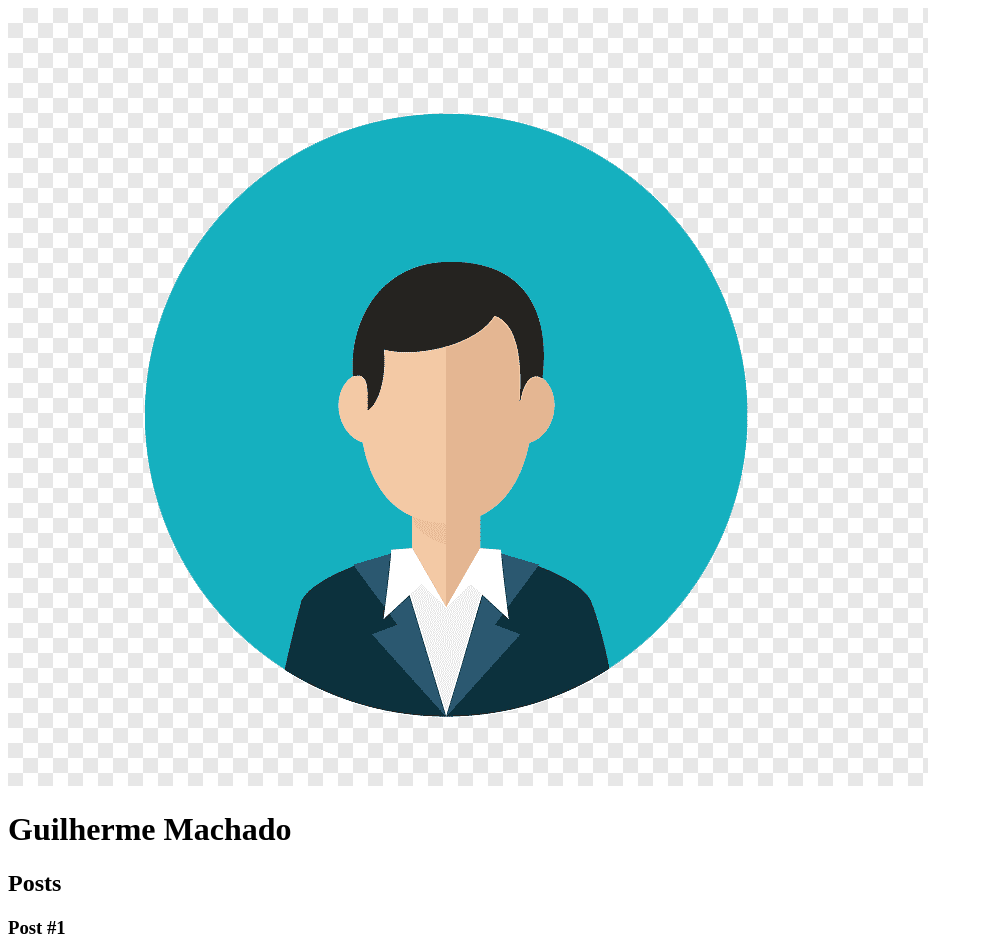
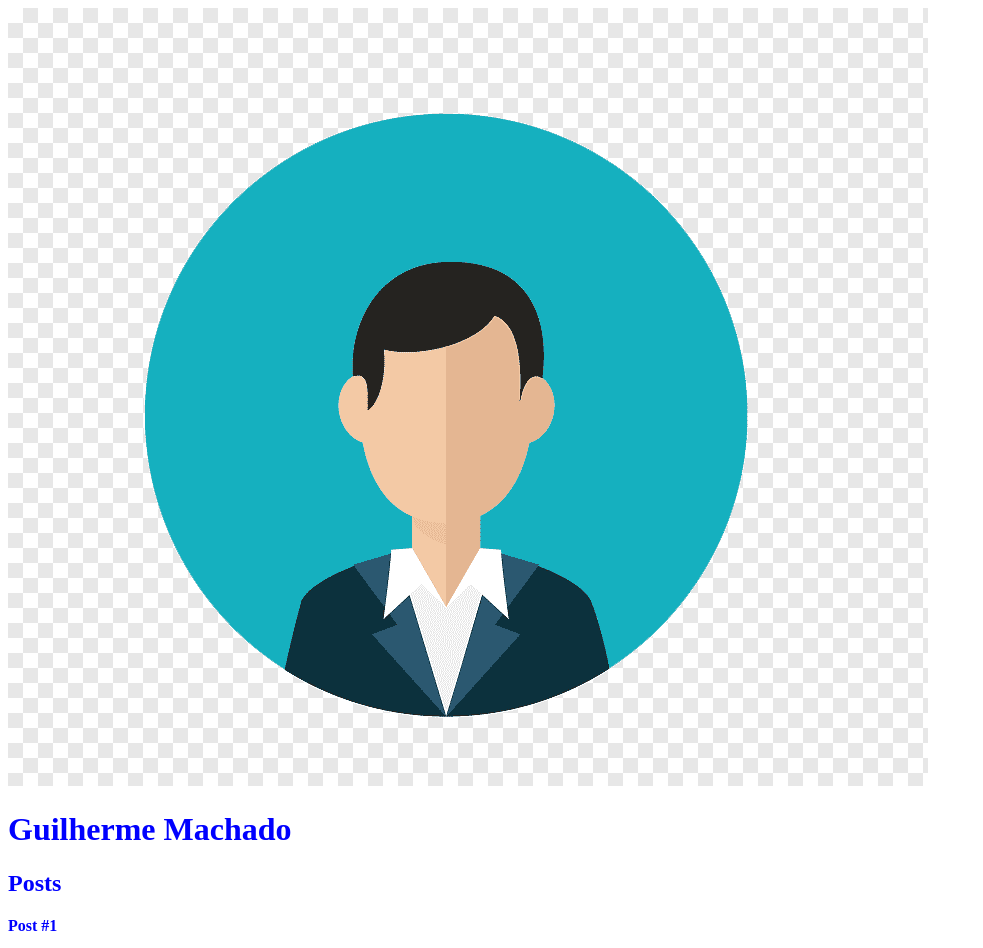
Before and after one commit to guilhermemgsilva/html-css-DIO, a plain HTML site: page index.html in a window 1280 px wide. Shown: the top 948 px of the page, without its empty margins (0-983 px from the left). Drawn offline with Linux system fonts and the light colour scheme.

Commit message:
Lincando o arquivo CSS

```diff
--- a/index.html
+++ b/index.html
@@ -4,20 +4,21 @@
     <head>
         <meta charset="utf-8">
         <title>Guilherme Machado</title>
+        <link rel="stylesheet" href="style.css">
     </head>
 
     <body>
         <header>
             <img src="avatar.png" alt="Ilustração de um avatar genérico">
-            <h1>Guilherme Machado</h1>
+            <h1 id="title">Guilherme Machado</h1>
         </header>
         <section>
             <header>
-                <h2>Posts</h2>
+                <h2 class="subtitle">Posts</h2>
             </header>
             <article>
                 <header>
-                    <h3>Post #1</h3>
+                    <h3 class="post_title">Post #1</h3>
                     <img src="pinguins.png" alt="Ilustração de três pinguins">
                 </header>
                 <p>
```
